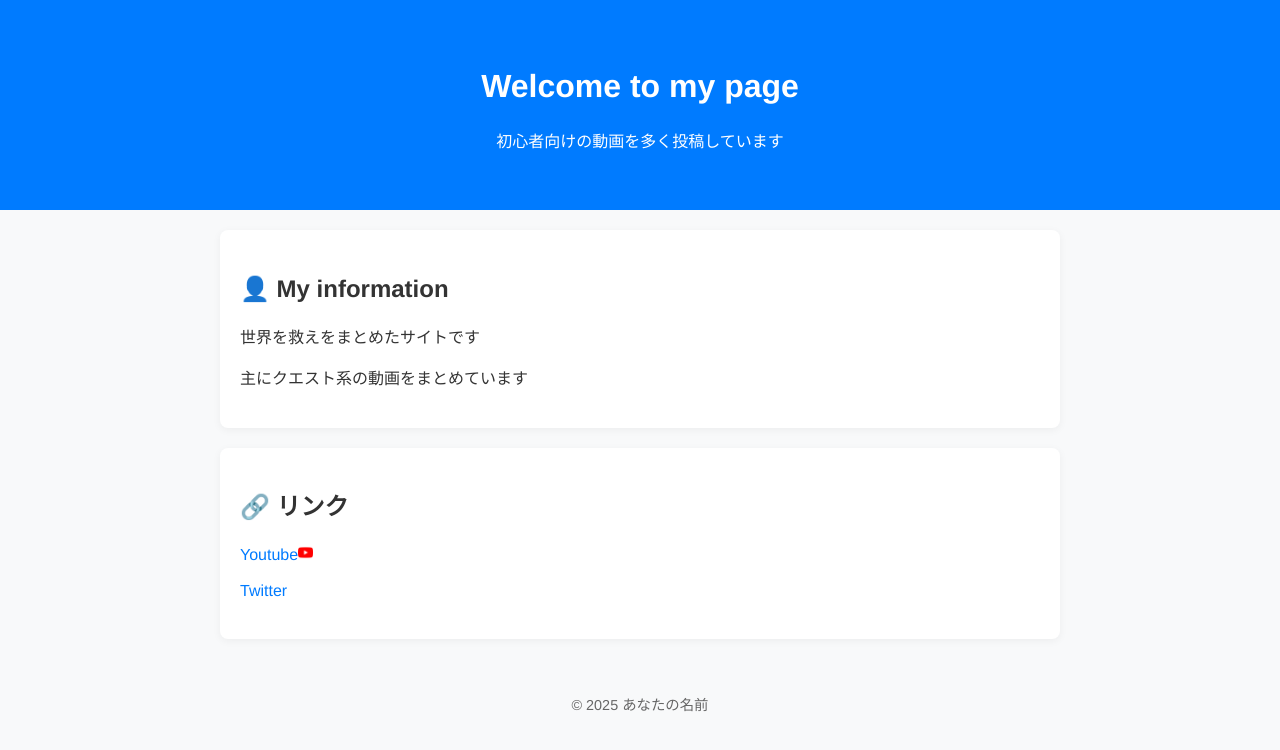
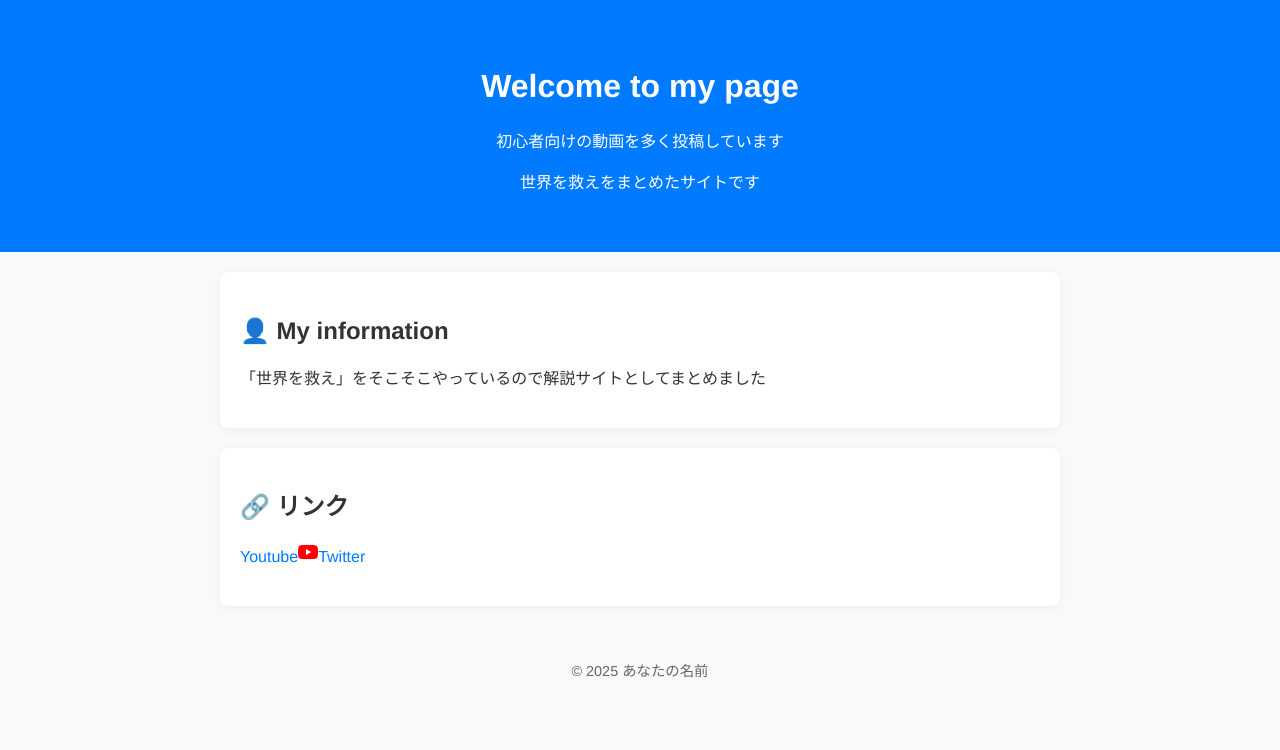
Before and after one commit to c8mn/savetheworld, a plain HTML site: page index.html in a window 1280 px wide. Drawn offline with Linux system fonts and the light colour scheme.

Commit message:
Update index.html

```diff
--- a/index.html
+++ b/index.html
@@ -10,18 +10,18 @@
     <header>
         <h1>Welcome to my page</h1>
         <p>初心者向けの動画を多く投稿しています</p>
+        <p>世界を救えをまとめたサイトです</p>
     </header>
 
     <section class="about">
         <h2>👤 My information</h2>
-        </p>世界を救えをまとめたサイトです</p>
-        </p>主にクエスト系の動画をまとめています</p>
+        </p>「世界を救え」をそこそこやっているので解説サイトとしてまとめました</p>
     </section>
 
     <section class="links">
         <h2>🔗 リンク</h2>
         <ul>
-            <li><a href="https://www.youtube.com/@c8mn" target="_blank">Youtube</a><img src="youtube.png" width="15" height="15"></li>
+            <li><a href="https://www.youtube.com/@c8mn" target="_blank">Youtube</a><img src="youtube.png" width="20" height="20></li>
             <li><a href="https://twitter.com/yourusername" target="_blank">Twitter</a></li>
         </ul>
     </section>
```
